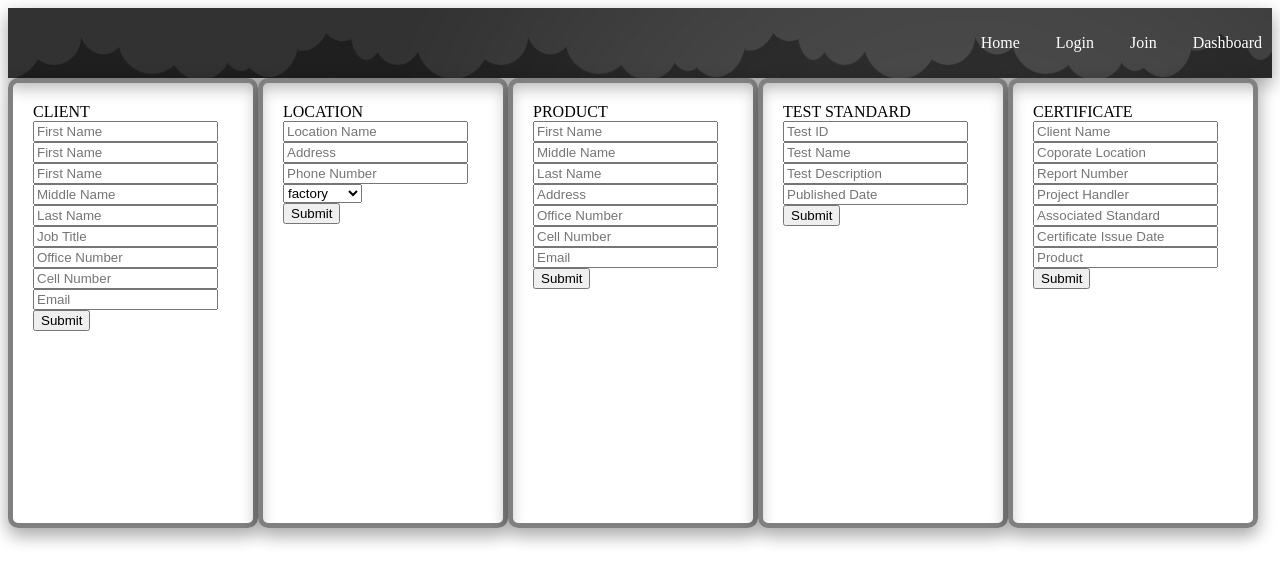
After one commit to bjamesdowning/solarpv6, a Django app: page /solarpv/dashboard/ in a window 1280 px wide. The commit adds this page. Shown: the top 583 px of the page. Run offline with Django 3.2, Linux system fonts and the light colour scheme.

Commit message:
complete pd6

```diff
--- a/solarpv/static/solarpv/css/desktop.css
+++ b/solarpv/static/solarpv/css/desktop.css
@@ -7,8 +7,28 @@
     border: 5px solid grey;
     border-radius: 10px;
     box-shadow: 0 8px 16px 0 rgba(0,0,0,0.2), 0 6px 20px 0 rgba(0,0,0,0.19);
+}
 
+.left-div {
+    width: 200px;
+    height: 400px;
+    padding: 20px;
+    float: left;
+    text-align: left;
+    border: 5px solid grey;
+    border-radius: 10px;
+    box-shadow: 0 8px 16px 0 rgba(0,0,0,0.2), 0 6px 20px 0 rgba(0,0,0,0.19);
+}
 
+.right-div {
+    width: 200px;
+    height: 400px;
+    padding: 20px;
+    float: right;
+    text-align: left;
+    border: 5px solid grey;
+    border-radius: 10px;
+    box-shadow: 0 8px 16px 0 rgba(0,0,0,0.2), 0 6px 20px 0 rgba(0,0,0,0.19);
 }
 
 .center-div header{
@@ -75,6 +95,16 @@
     box-shadow: 0 8px 16px 0 rgba(0,0,0,0.2), 0 6px 20px 0 rgba(0,0,0,0.19);
 }
 
+.right-block {
+    background-color: black;
+    width: 125px;
+    height: 600px;
+    padding: 10px;
+    float: right;
+    box-shadow: 0 8px 16px 0 rgba(0,0,0,0.2), 0 6px 20px 0 rgba(0,0,0,0.19);
+
+}
+
 .main-content {
     width: 600px;
     height: 500px;
--- /dev/null
+++ b/solarpv/templates/solarpv/dashboard.html
@@ -0,0 +1,125 @@
+<!DOCTYPE HTML>
+<html>
+
+<head>
+    <meta charset="UTF-8">
+    <!-- Billy Downing -->
+    <title>Dashboard</title>
+    <link rel="stylesheet" media="only screen and (min-width: 961px)" href="../../static/solarpv/css/desktop.css" />
+    <meta name="viewport" content="initial-scale=1">
+
+</head>
+<header>
+    <nav class="nav">
+        <ul>
+            <li>
+                <a href="{% url 'index' %}"">Home</a>
+            </li>
+            <li>
+                <a href="{% url 'login' %}"">Login</a>
+            </li>
+            <li>
+                <a href="{% url 'join' %}">Join</a>
+            </li>
+            <li>
+                <a href="{% url 'dashboard' %}">Dashboard</a>
+            </li>
+        </ul>
+    </nav>
+</header>
+
+<body>
+        <div class="left-div">
+        <header>CLIENT</header>
+            <input type="text" name="firstname" placeholder="First Name">
+            <br>
+            <input type="text" name="firstname" placeholder="First Name">
+            <br>
+            <input type="text" name="firstname" placeholder="First Name">
+            <br>
+            <input type="text" name="middlename" placeholder="Middle Name" required>
+            <br>
+            <input type="text" name="lastname" placeholder="Last Name" required>
+            <br>
+            <input type="text" name="jobtitle" placeholder="Job Title" required>
+            <br>
+            <input type="text" name="onumber" placeholder="Office Number" required>
+            <br>
+            <input type="text" name="cnumber" placeholder="Cell Number" required>
+            <br>
+            <input type="email" name="email" placeholder="Email" required>
+            <br>
+            <input type="submit" id="submit" disables>
+            </form>
+        </div>
+        <div class="left-div">
+            <header>LOCATION</header>
+                <input type="text" name="locationanme" placeholder="Location Name">
+                <br>
+                <input type="text" name="address" placeholder="Address" required>
+                <br>
+                <input type="text" name="phonenumber" placeholder="Phone Number" required>
+                <br>
+                <select>
+                    <option value="factory">factory</option>
+                    <option value="corporate">corporate</option>
+                    <option value="home">home</option>
+                    <option value="branch">branch</option>
+                  </select>
+                <br>
+                <input type="submit" id="submit" disables>
+            </form>
+        </div>
+        <div class="left-div">
+            <header>PRODUCT</header>
+                <input type="text" name="firstname" placeholder="First Name">
+                <br>
+                <input type="text" name="middlename" placeholder="Middle Name" required>
+                <br>
+                <input type="text" name="lastname" placeholder="Last Name" required>
+                <br>
+                <input type="text" name="address" placeholder="Address" required>
+                <br>
+                <input type="text" name="onumber" placeholder="Office Number" required>
+                <br>
+                <input type="text" name="cnumber" placeholder="Cell Number" required>
+                <br>
+                <input type="email" name="email" placeholder="Email" required>
+                <br>
+                <input type="submit" id="submit" disables>
+            </form>
+        </div>
+        <div class="left-div">
+            <header>TEST STANDARD</header>
+                <input type="text" name="testid" placeholder="Test ID">
+                <br>
+                <input type="text" name="testname" placeholder="Test Name" required>
+                <br>
+                <input type="text" name="testdesc" placeholder="Test Description" required>
+                <br>
+                <input type="text" name="testpubdate" placeholder="Published Date" required>
+                <br>
+                <input type="submit" id="submit" disables>
+                </form>
+            </div>
+            <div class="left-div">
+                <header>CERTIFICATE</header>
+                    <input type="text" name="client" placeholder="Client Name">
+                    <br>
+                    <input type="text" name="location" placeholder="Coporate Location" required>
+                    <br>
+                    <input type="text" name="testrepnum" placeholder="Report Number" required>
+                    <br>
+                    <input type="text" name="projecthandler" placeholder="Project Handler" required>
+                    <br>
+                    <input type="text" name="standard" placeholder="Associated Standard" required>
+                    <br>
+                    <input type="text" name="certdate" placeholder="Certificate Issue Date" required>
+                    <br>
+                    <input type="text" name="product" placeholder="Product" required>
+                    <br>
+                    <input type="submit" id="submit" disables>
+                </form>
+            </div>
+</body>
+</html>
--- a/solarpv/urls.py
+++ b/solarpv/urls.py
@@ -3,5 +3,7 @@ from . import views
 
 urlpatterns = [
     path('', views.index, name='index'),
-    path('login/', views.login, name='login')
+    path('login/', views.login, name='login'),
+    path('join/', views.join, name='join'),
+    path('dashboard/', views.dashboard, name='dashboard')
 ]
--- a/solarpv/views.py
+++ b/solarpv/views.py
@@ -7,3 +7,9 @@ def index(request):
 
 def login(request):
     return render(request, 'solarpv/login.html')
+
+def join(request):
+    return render(request, 'solarpv/join.html')
+
+def dashboard(request):
+    return render(request, 'solarpv/dashboard.html')
```
Also changed, not shown: solarpv/templates/solarpv/article1.html (deleted, +0 -80 lines), solarpv/templates/solarpv/index.html (+7 -4 lines), solarpv/templates/solarpv/join.html (+10 -17 lines), solarpv/templates/solarpv/login.html (+6 -3 lines).
